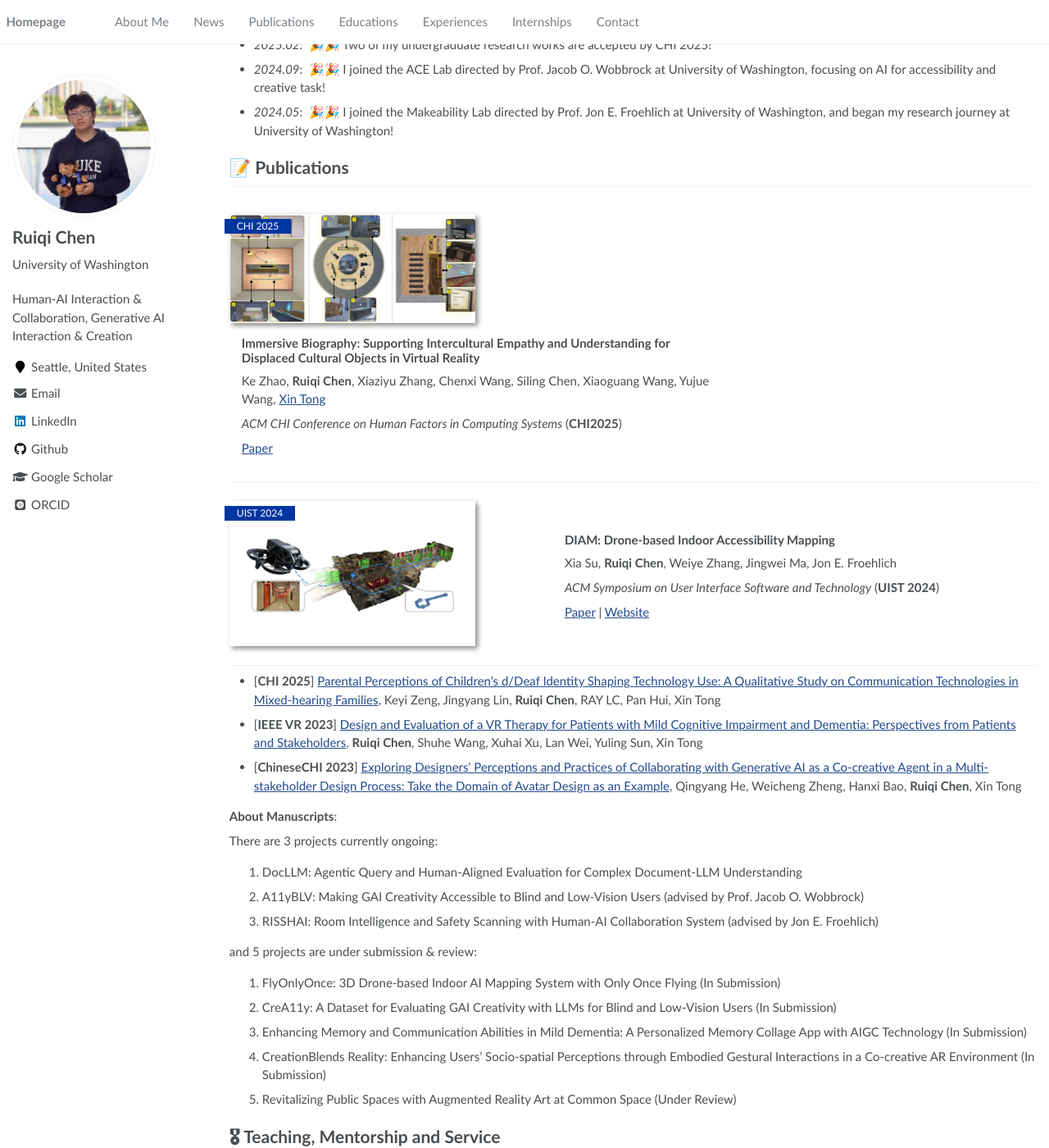
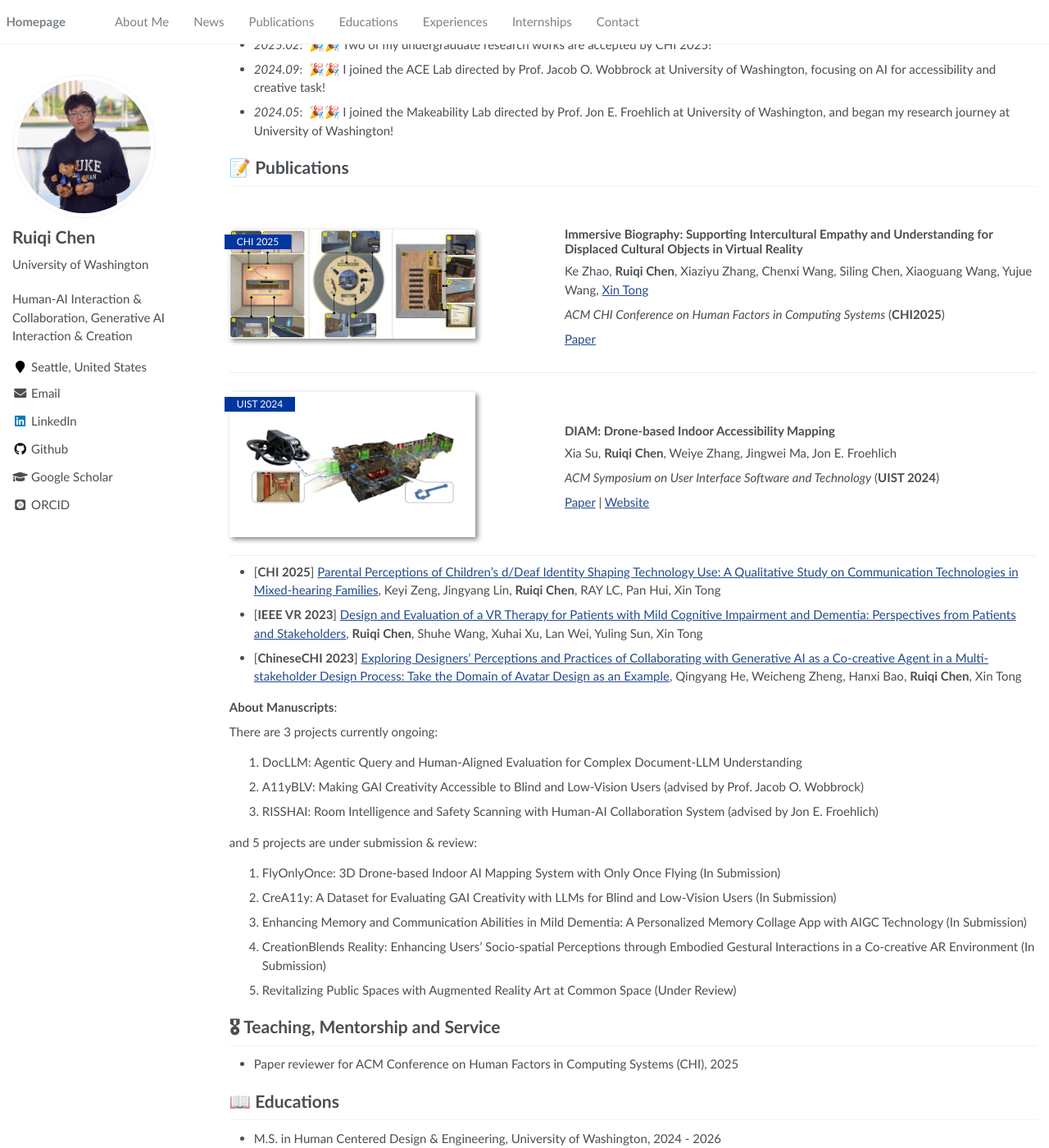
Before and after one commit to Ruiqi-Chen-0216/Ruiqi-Chen-0216.github.io, a Jekyll site: the page built from _pages/home.md, in a window 1280 px wide and 1400 px high, scrolled down 310 px. Shown: the whole window at 82% size. Built offline with Jekyll 4.4.1, drawn with Linux system fonts in a browser that asks for light colours; some web fonts are replaced.

Commit message:
Update main.scss

```diff
--- a/assets/css/main.scss
+++ b/assets/css/main.scss
@@ -63,8 +63,7 @@
     }
 
     .paper-box-text{
-        //padding-left: 1em;
-        margin-left: 1em;
+        padding-left: 1em;
         max-width: 100%;
         order: 1;
     }
@@ -79,8 +78,7 @@
 
         .paper-box-text{
             justify-content: left;
-            //padding-left: 1em;
-            margin-left: 1em;
+            padding-left: 1em;
             max-width: 60%;
             order: 2;
         }
```
